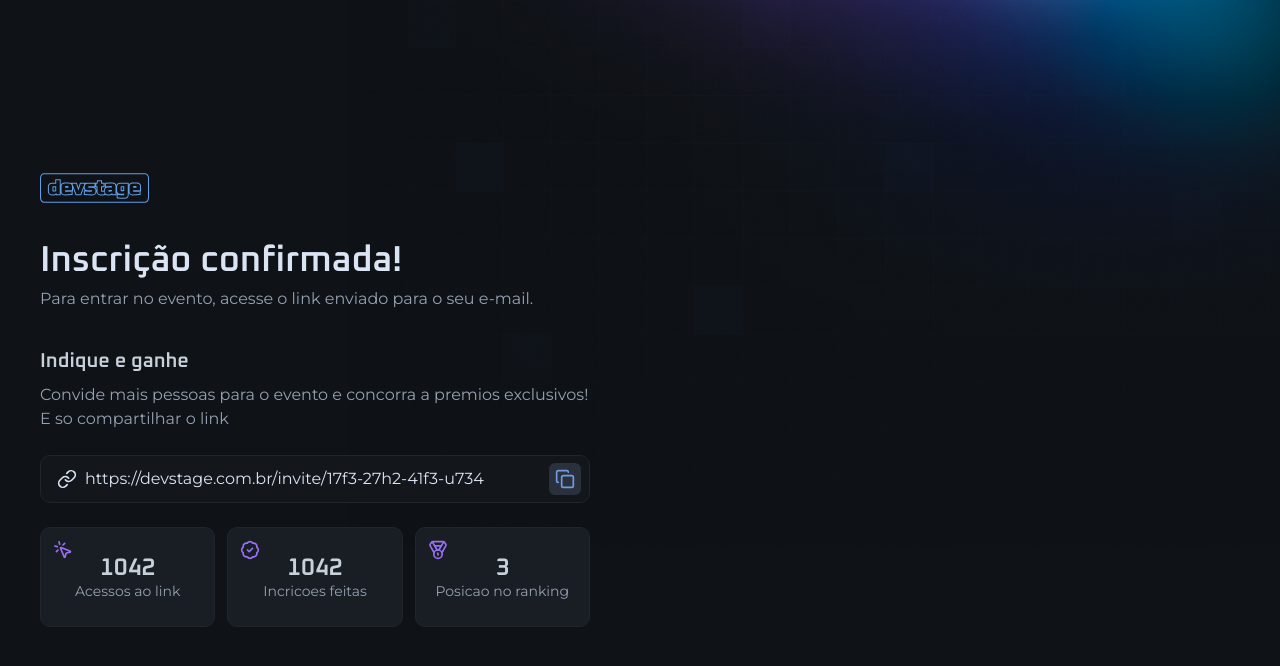
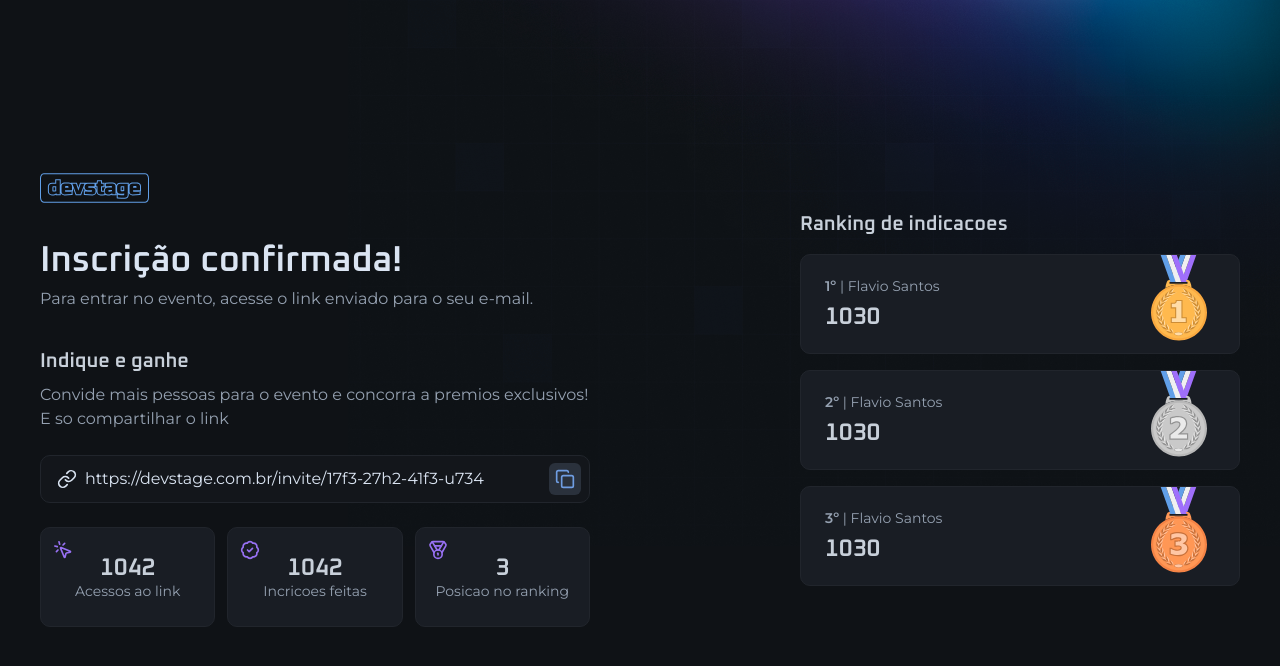
Before and after one commit to flvSantos15/nlw-connect, a Next.js app in the folder web/: page /invite in a window 1280 px wide. Shown: the top 666 px of the page. Built offline with nearby package versions, Linux system fonts and the light colour scheme.

Commit message:
chore: add medals box

```diff
--- a/web/src/app/invite/page.tsx
+++ b/web/src/app/invite/page.tsx
@@ -1,9 +1,14 @@
 import Image from "next/image";
 
+import { BadgeCheck, Copy, Link, Medal, MousePointerClick } from "lucide-react";
+
+import { InputField, InputIcon, InputRoot } from "@/component/input";
+import { IconButton } from "@/component/icon-button";
+
 import logo from "@/assets/logo.svg";
-import { InputField, InputIcon, InputRoot } from "@/component/input";
-import { BadgeCheck, Copy, Link, Medal, MousePointerClick } from "lucide-react";
-import { IconButton } from "@/component/icon-button";
+import cooper from "@/assets/medal-cooper.svg";
+import gold from "@/assets/medal-gold.svg";
+import silver from "@/assets/medal-silver.svg";
 
 export default function Invite() {
   return (
@@ -83,6 +88,50 @@ export default function Invite() {
           </div>
         </div>
       </div>
+
+      <div className="w-full max-w-[440px] space-y-5">
+        <h2 className="text-gray-200 text-xl font-heading font-semibold leading-none">
+          Ranking de indicacoes
+        </h2>
+
+        <div className="space-y-4">
+          <div className="relative rounded-xl bg-gray-700 border border-gray-600 p-6 flex flex-col justify-center gap-3">
+            <span className="text-sm text-gray-300 leading-none">
+              <span className="font-semibold">1º</span> | Flavio Santos
+            </span>
+
+            <span className="font-heading text-2xl font-semibold text-gray-200 leading-none">
+              1030
+            </span>
+
+            <Image src={gold} alt="" className="absolute top-0 right-8" />
+          </div>
+
+          <div className="relative rounded-xl bg-gray-700 border border-gray-600 p-6 flex flex-col justify-center gap-3">
+            <span className="text-sm text-gray-300 leading-none">
+              <span className="font-semibold">2º</span> | Flavio Santos
+            </span>
+
+            <span className="font-heading text-2xl font-semibold text-gray-200 leading-none">
+              1030
+            </span>
+
+            <Image src={silver} alt="" className="absolute top-0 right-8" />
+          </div>
+
+          <div className="relative rounded-xl bg-gray-700 border border-gray-600 p-6 flex flex-col justify-center gap-3">
+            <span className="text-sm text-gray-300 leading-none">
+              <span className="font-semibold">3º</span> | Flavio Santos
+            </span>
+
+            <span className="font-heading text-2xl font-semibold text-gray-200 leading-none">
+              1030
+            </span>
+
+            <Image src={cooper} alt="" className="absolute top-0 right-8" />
+          </div>
+        </div>
+      </div>
     </div>
   );
 }
```
